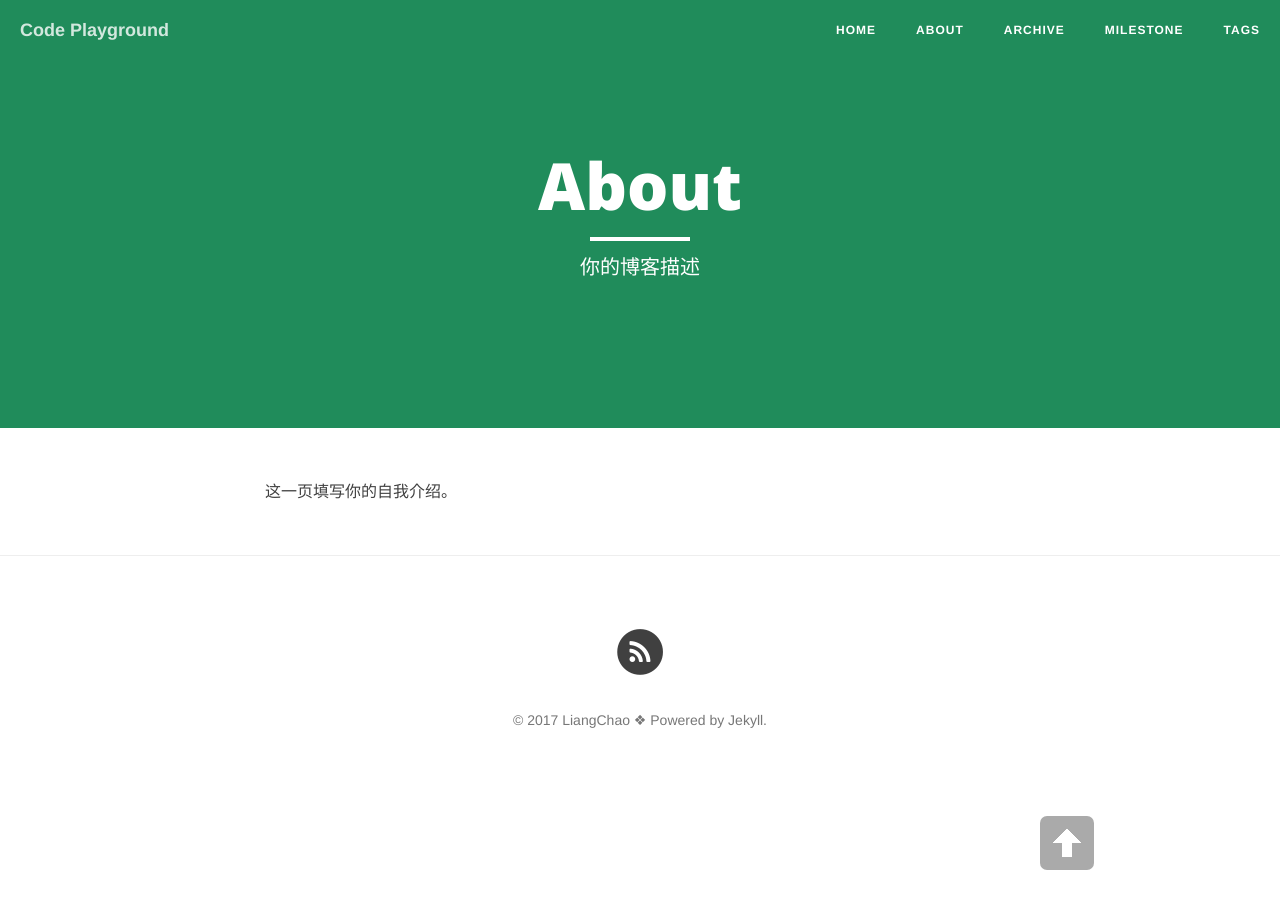
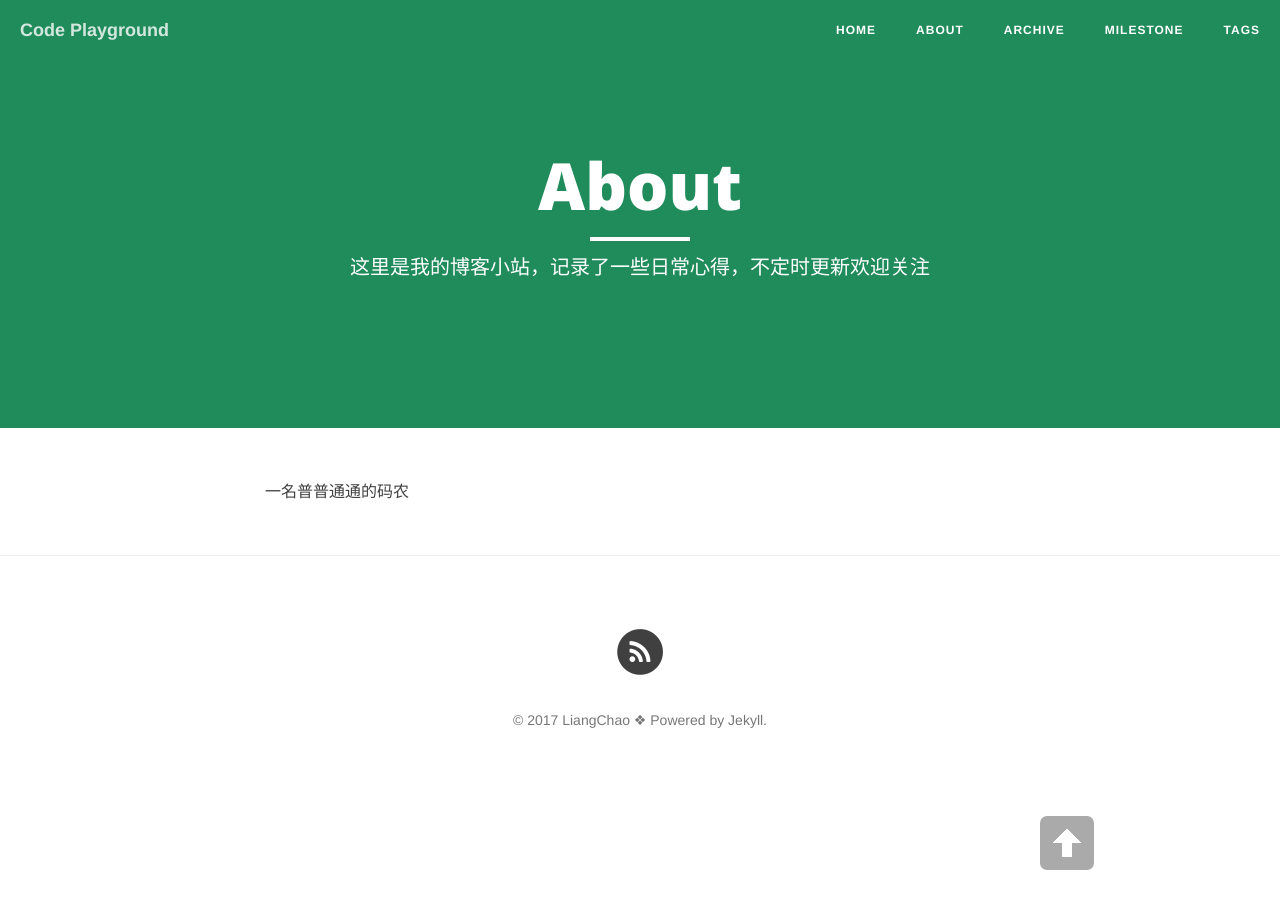
Before and after one commit to leung-c/leung-c.github.io, a Jekyll site: the page built from about.md, in a window 1280 px wide. Built offline with Jekyll 4.4.1, drawn with Linux system fonts in a browser that asks for light colours; nearby versions of some CDN libraries.

Commit message:
博客信息设置

```diff
--- a/about.md
+++ b/about.md
@@ -1,8 +1,8 @@
 ---
 layout: page
 title: "About"
-description: "你的博客描述 "
+description: "这里是我的博客小站，记录了一些日常心得，不定时更新欢迎关注 "
 header-img: "img/green.jpg"
 ---
 
-这一页填写你的自我介绍。
+一名普普通通的码农
```
Also changed, not shown: _posts/2015-03-02-how-to-write.md (+2 -2 lines).
